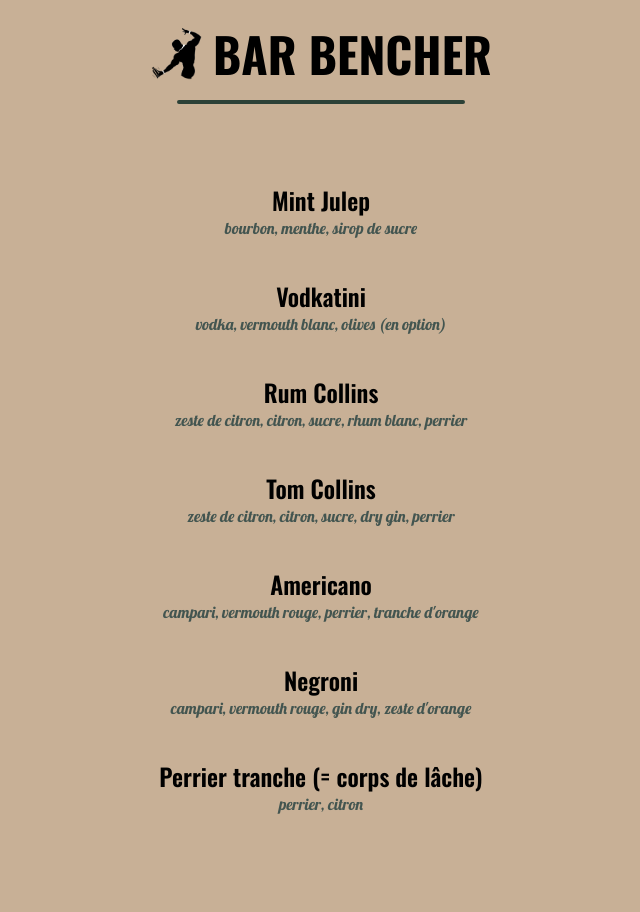
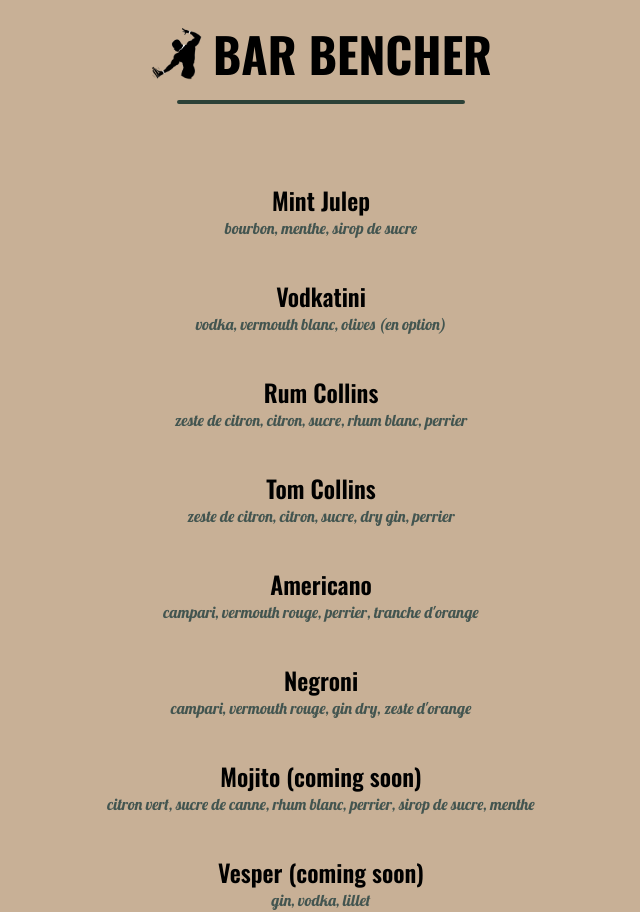
Before and after one commit to DamienDeSousa/bar-bencher, a Next.js app: page / in a window 1280 px wide. Shown: the whole page, without its empty margins (319-959 px from the left). Before the commit the page ends 816 px from the top, so only its background shows below. Built offline with nearby package versions, Linux system fonts and the light colour scheme.

Commit message:
#add incoming cocktails

```diff
--- a/app/page.tsx
+++ b/app/page.tsx
@@ -59,12 +59,24 @@ export default function Home() {
       ]
     },
     {
-      name: "Perrier tranche (= corps de lâche)",
-      ingredients:  [
+      name: "Mojito (coming soon)",
+      ingredients: [
+        "citron vert",
+        "sucre de canne",
+        "rhum blanc",
         "perrier",
-        "citron",
+        "sirop de sucre",
+        "menthe",
       ]
-    }
+    },
+    {
+      name: "Vesper (coming soon)",
+      ingredients: [
+        "gin",
+        "vodka",
+        "lillet",
+      ]
+    },
   ];
 
   return (
```
